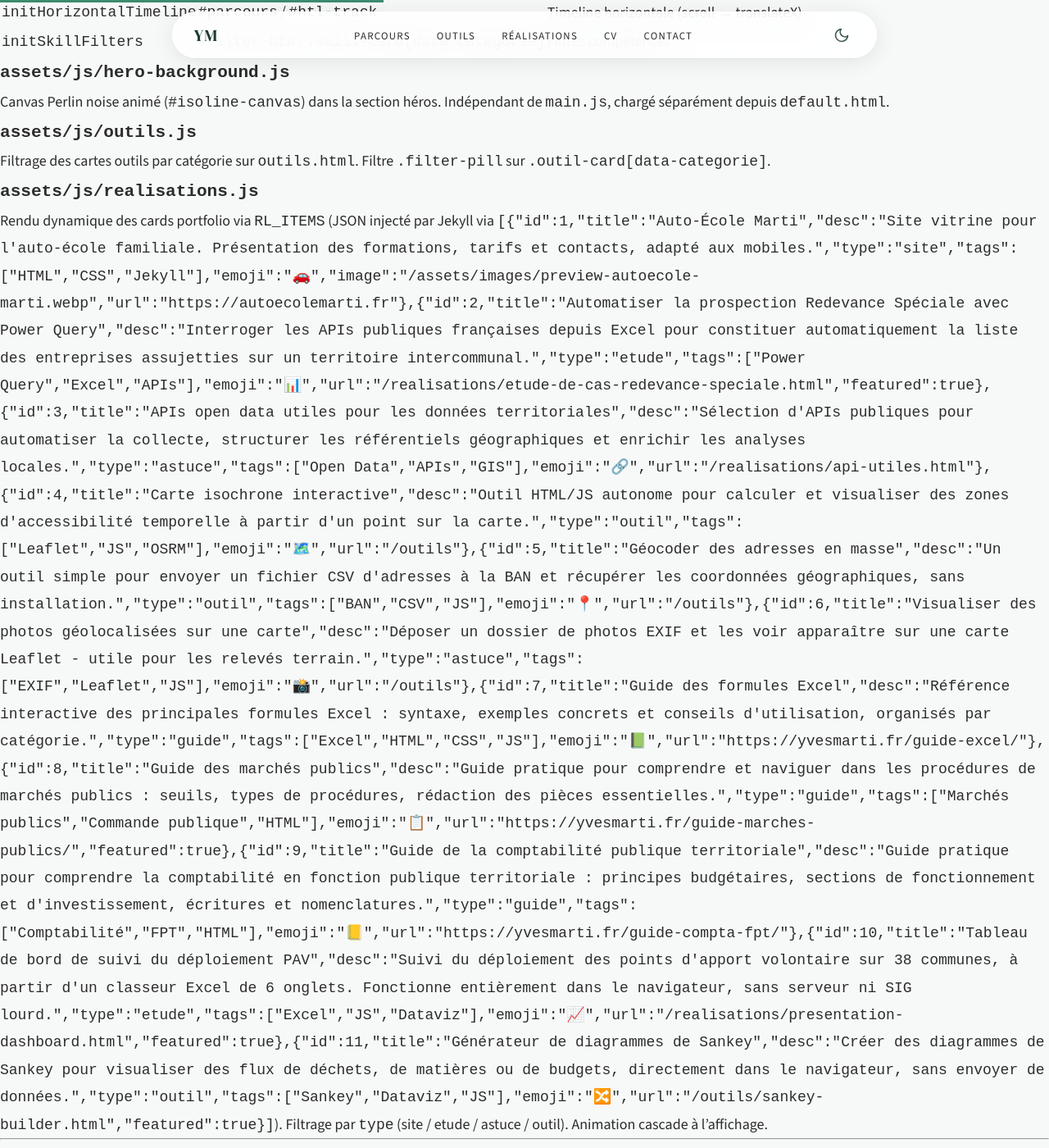
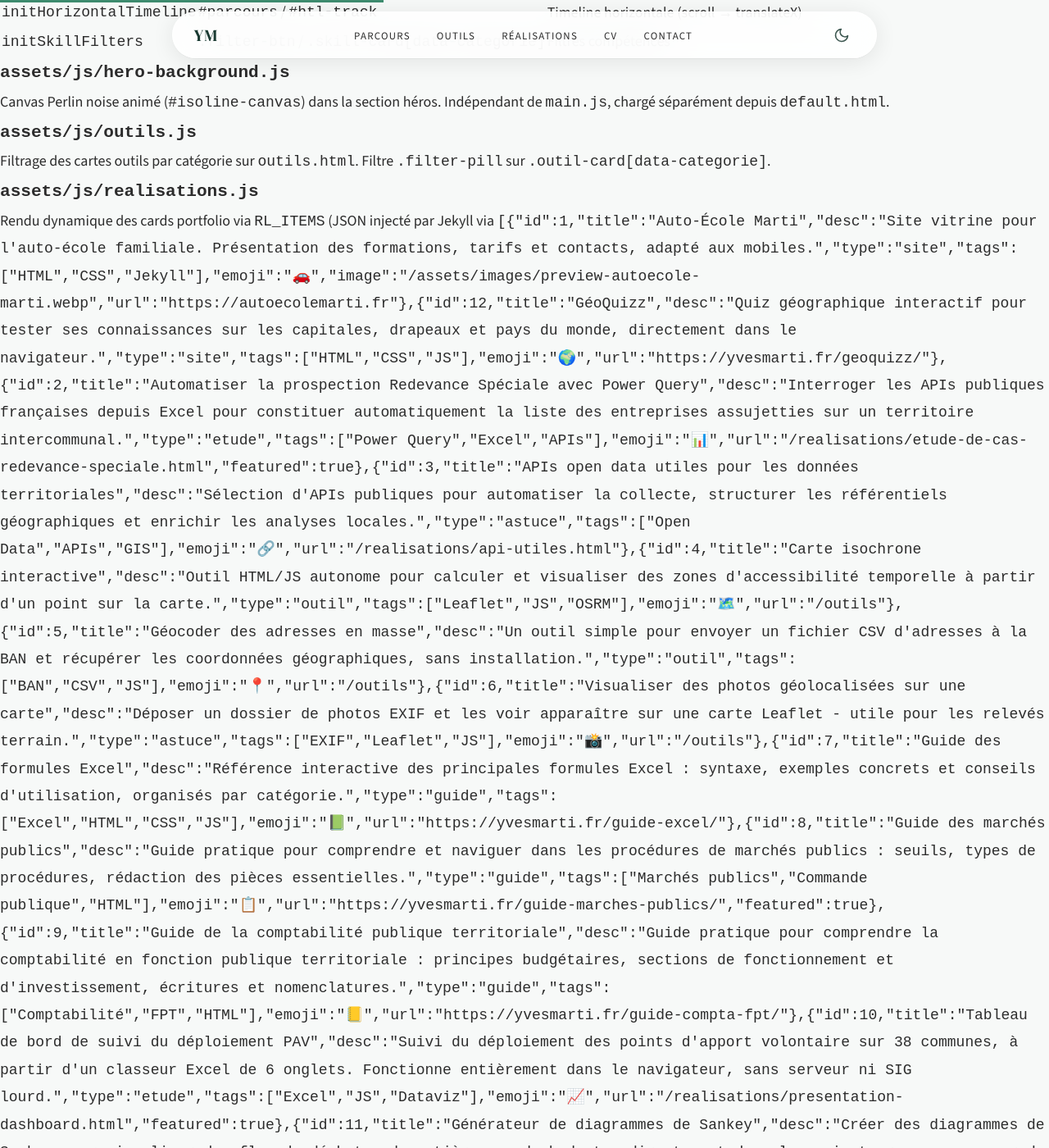
Before and after one commit to yvesmarti/yvesmarti.github.io, a Jekyll site: the page built from CLAUDE.md, in a window 1280 px wide and 1400 px high, scrolled down 7474 px. Shown: the whole window at 82% size. Built offline with Jekyll 4.4.1, drawn with Linux system fonts in a browser that asks for light colours; our own code applies the rules of GitHub Pages for plain Markdown files; some of the changed text lies outside the part shown.

Commit message:
Update realisations.yml

```diff
--- a/_data/realisations.yml
+++ b/_data/realisations.yml
@@ -6,6 +6,14 @@
   emoji: "🚗"
   image: "/assets/images/preview-autoecole-marti.webp"
   url: "https://autoecolemarti.fr"
+
+- id: 12
+  title: "GéoQuizz"
+  desc: "Quiz géographique interactif pour tester ses connaissances sur les capitales, drapeaux et pays du monde, directement dans le navigateur."
+  type: "site"
+  tags: ["HTML", "CSS", "JS"]
+  emoji: "🌍"
+  url: "https://yvesmarti.fr/geoquizz/"
 
 - id: 2
   title: "Automatiser la prospection Redevance Spéciale avec Power Query"
```
